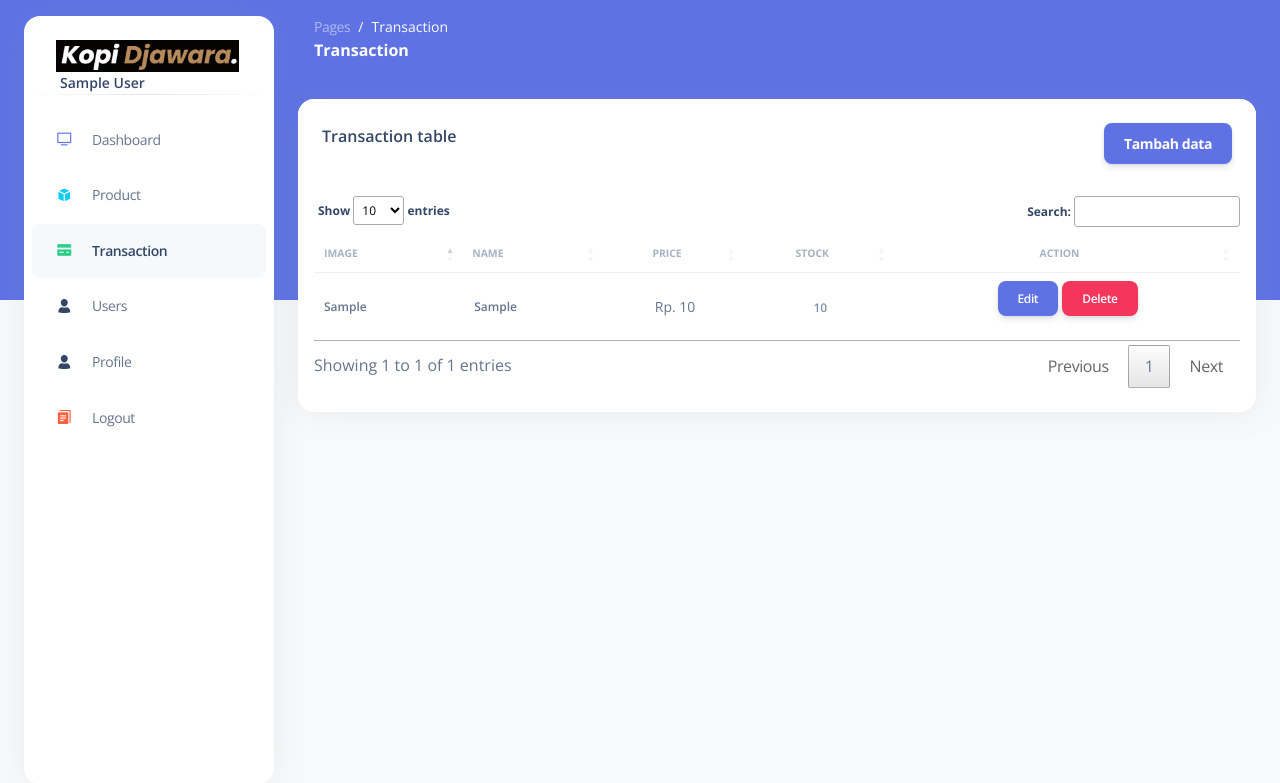
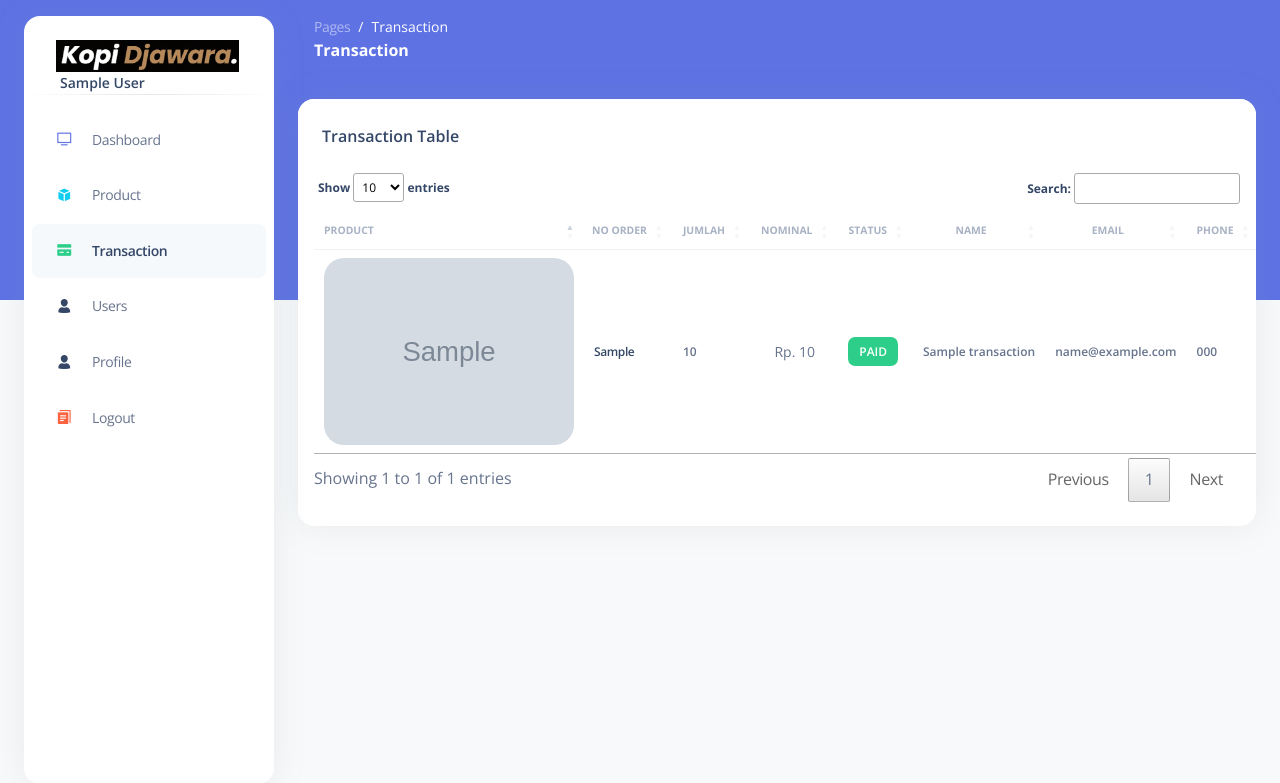
Before and after one commit to rohidtzz/Kedai-Kopi-Djawara, a CodeIgniter app: page /kedai-kopi-djawara/index.php/admin/transaction in a window 1280 px wide. Shown: the top 783 px of the page. Run offline with CodeIgniter, Linux system fonts and the light colour scheme; the visitor is signed in with stand-in values (Sample User, id 1); tables that the repository leaves empty or names only in its code hold one stand-in row (values such as "Sample post"); grey boxes marked "Sample" are stand-in pictures; some libraries are stand-ins or nearby versions.

Commit message:
fixing transaction dan product

```diff
--- a/application/controllers/Admin.php
+++ b/application/controllers/Admin.php
@@ -54,6 +54,111 @@ class Admin extends CI_Controller {
 
 	}
 
+	public function add_product(){
+
+		$name = $this->input->post('name');
+        $price = $this->input->post('price');
+        $stock = $this->input->post('stock');
+        $img = $this->input->post('img');
+
+		// Handle image upload
+		$config['upload_path'] = 'assets/welcome/img/menu/';
+		$config['allowed_types'] = 'jpg|jpeg|png|gif';
+		$config['max_size'] = 2048; // 2MB
+
+		$this->load->library('upload', $config);
+
+		if (!$this->upload->do_upload('img')) {
+			$error = array('error' => $this->upload->display_errors());
+			redirect('/admin/product?status=failed');
+		} else{
+			$image_data = $this->upload->data();
+   			$image_path = 'welcome/img/menu/' . $image_data['file_name'];
+
+
+			// Siapkan data untuk disimpan
+			$product_data = array(
+			   'name' => $name,
+			   'price' => $price,
+			   'stock' => $stock,
+			   'img' => $image_path,
+			);
+
+			// Simpan transaksi ke dalam database
+			$transaction_id = $this->ModelProduct->simpanProduct($product_data);
+
+			if ($transaction_id) {
+			   redirect('/admin/product/?status=success&message=product_berhasil_ditambahkan');
+			} else {
+			   redirect('/admin/product?status=failed$&message=product_gagal_ditambahkan');
+			}
+		}
+
+
+    }
+
+	public function update_product($product_id){
+
+		$name = $this->input->post('name');
+		$price = $this->input->post('price');
+		$stock = $this->input->post('stock');
+		$img = $_FILES['img']['name'];
+
+		// Load the product model
+		$this->load->model('ModelProduct');
+
+		// Prepare data to be updated
+		$product_data = array(
+			'name' => $name,
+			'price' => $price,
+			'stock' => $stock,
+		);
+
+		// Check if an image is uploaded
+		if (!empty($img)) {
+			// Handle image upload
+			$config['upload_path'] = 'assets/welcome/img/menu/';
+			$config['allowed_types'] = 'jpg|jpeg|png|gif';
+			$config['max_size'] = 2048; // 2MB
+
+			$this->load->library('upload', $config);
+
+			if (!$this->upload->do_upload('img')) {
+				$error = array('error' => $this->upload->display_errors());
+				redirect('/admin/product?status=failed');
+			} else {
+				$image_data = $this->upload->data();
+				$image_path = 'welcome/img/menu/' . $image_data['file_name'];
+				$product_data['img'] = $image_path; // Add image path to update data
+			}
+		}
+
+		// Update product in the database
+		$update_status = $this->ModelProduct->updateProduct($product_id, $product_data);
+
+		if ($update_status) {
+			redirect('/admin/product/?status=success&message=product_berhasil_diupdate');
+		} else {
+			redirect('/admin/product?status=failed&message=product_gagal_diupdate');
+		}
+
+
+    }
+
+	public function delete_product($product_id) {
+		// Load the product model
+		$this->load->model('ModelProduct');
+
+		// Delete the product from the database
+		$delete_status = $this->ModelProduct->deleteProduct($product_id);
+
+		if ($delete_status) {
+			redirect('/admin/product/?status=success&message=product_berhasil_dihapus');
+		} else {
+			redirect('/admin/product?status=failed&message=product_gagal_dihapus');
+		}
+	}
+
 	public function transaction()
 	{
 		$data['title']	= 'Transaction';
@@ -67,6 +172,30 @@ class Admin extends CI_Controller {
 		$this->load->view('dashboard/template/footer');
 
 	}
+
+	public function update_transaction($transaction_id){
+
+		$status = $this->input->post('status');
+
+		// Load the transaction model
+		$this->load->model('ModelTransaction');
+
+		// Prepare data to be updated
+		$transaction_data = array(
+			'status' => $status,
+		);
+
+		// Update transaction in the database
+		$update_status = $this->ModelTransaction->updateTransaction_status($transaction_id, $transaction_data);
+
+		if ($update_status) {
+			redirect('/admin/transaction/?status=success&message=transaction_berhasil_diupdate');
+		} else {
+			redirect('/admin/transaction?status=failed&message=transaction_gagal_diupdate');
+		}
+
+
+    }
 
 	public function user()
 	{
--- a/application/models/ModelProduct.php
+++ b/application/models/ModelProduct.php
@@ -6,8 +6,16 @@ class ModelProduct extends CI_Model
     public function getProduct() { return $this->db->get('product'); }
     public function productWhere($where) { return $this->db->get_where('product', $where); }
     public function simpanProduct($data = null) { $this->db->insert('product',$data); }
-    public function updateProduct($where = null, $data = null) { $this->db->update('product', $data, $where); }
-    public function hapusProduct($where = null) { $this->db->delete('product', $where); }
+
+	public function deleteProduct($product_id) {
+        $this->db->where('id', $product_id);
+        return $this->db->delete('product');
+    }
+
+	public function updateProduct($product_id, $data) {
+        $this->db->where('id', $product_id);
+        return $this->db->update('product', $data);
+    }
 
 	public function get_all_products() {
         $this->db->order_by('id', 'DESC');
--- a/application/models/ModelTransaction.php
+++ b/application/models/ModelTransaction.php
@@ -12,6 +12,11 @@ class ModelTransaction extends CI_Model {
         $this->db->order_by('id', 'DESC');
         $query = $this->db->get('transaction');
         return $query->result_array();
+    }
+
+	public function updateTransaction_status($transaction_id, $data) {
+        $this->db->where('id', $transaction_id);
+        return $this->db->update('transaction', $data);
     }
 
 	public function get_all_transaction_and_product() {
--- a/application/views/dashboard/admin/transaction.php
+++ b/application/views/dashboard/admin/transaction.php
@@ -5,12 +5,7 @@
                 <div class="card-header pb-0">
 					<div class="row">
 						<div class="col">
-						<h6><?php echo $title ?> table</h6>
-						</div>
-						<div class="col text-end">
-							<button class="btn btn-primary">
-								Tambah data
-							</button>
+						<h6><?php echo $title ?> Table</h6>
 						</div>
 					</div>
                     <!-- <h6>Product table</h6> -->
@@ -22,45 +17,122 @@
                             <thead>
                                 <tr>
                                     <th class="text-uppercase text-secondary text-xxs font-weight-bolder opacity-7">
-                                        Image</th>
+                                        Product</th>
                                     <th class="text-uppercase text-secondary text-xxs font-weight-bolder opacity-7 ps-2">
-                                        Name</th>
+                                        No order</th>
                                     <th
                                         class="text-center text-uppercase text-secondary text-xxs font-weight-bolder opacity-7">
-                                        Price</th>
-                                    <th
+                                        Jumlah</th>
+									<th
                                         class="text-center text-uppercase text-secondary text-xxs font-weight-bolder opacity-7">
-                                        Stock</th>
+                                        Nominal</th>
+									<th
+                                        class="text-center text-uppercase text-secondary text-xxs font-weight-bolder opacity-7">
+                                        status</th>
+									<th
+                                        class="text-center text-uppercase text-secondary text-xxs font-weight-bolder opacity-7">
+                                        name</th>
+									<th
+                                        class="text-center text-uppercase text-secondary text-xxs font-weight-bolder opacity-7">
+                                        email</th>
+									<th
+                                        class="text-center text-uppercase text-secondary text-xxs font-weight-bolder opacity-7">
+                                        phone</th>
                                     <th class="text-center text-uppercase text-secondary text-xxs font-weight-bolder opacity-7">Action</th>
                                 </tr>
                             </thead>
                             <tbody>
 								<?php foreach($transactions as $transaction): ?>
 									<tr>
-										<td>
-										<p class="text-xs font-weight-bold mb-0"><?php echo $transaction['no_order'] ?></p>
+										<td >
+										<img src="<?php echo base_url('assets/'.$transaction['product']['img']) ?>" style="border-radius:20px" width="250" class=""
+												alt="user1">
 
 										</td>
 										<td>
-											<p class="text-xs font-weight-bold mb-0"><?php echo $transaction['no_order'] ?></p>
+											<a href="<?php echo base_url('payment?trx='.$transaction['no_order']) ?>">
+												<p class="text-xs font-weight-bold mb-0"><?php echo $transaction['no_order'] ?></p>
+											</a>
+										</td>
+										<td>
+											<p class="text-xs font-weight-bold mb-0"><?php echo $transaction['jumlah'] ?></p>
 										</td>
 										<td class="align-middle text-center text-sm">
 											Rp. <?php echo number_format($transaction['totals'],0,',','.') ?>
 										</td>
-										<td class="align-middle text-center">
-											<span class="text-secondary text-xs font-weight-bold"><?php echo $transaction['jumlah'] ?></span>
+										<td>
+											<?php
+
+											if($transaction['status'] == "paid") {
+												echo "<p class='text-xs font-weight-bold mb-0 badge bg-success'>";
+
+											} else {
+												echo "<p class='text-xs font-weight-bold mb-0 badge bg-warning'>";
+											}
+
+											?>
+												<?php echo $transaction['status'] ?>
+											</p>
+										</td>
+										<td>
+											<p class="text-xs font-weight-bold mb-0">
+												<?php echo $transaction['name'] ?>
+											</p>
+										</td>
+										<td>
+											<p class="text-xs font-weight-bold mb-0">
+												<?php echo $transaction['email'] ?>
+											</p>
+										</td>
+										<td>
+											<p class="text-xs font-weight-bold mb-0">
+												<?php echo $transaction['phone'] ?>
+											</p>
 										</td>
 										<td class="align-middle text-center">
-											<button href="javascript:;" class="text-white font-weight-bold text-xs btn btn-primary"
-												data-toggle="tooltip" data-original-title="Edit user">
+											<button type="button" class="btn btn-primary text-white font-weight-bold text-xs " data-bs-toggle="modal" data-bs-target="#exampleModal-<?php echo $transaction['id'] ?>">
 												Edit
 											</button>
-											<a href="javascript:;" class="text-white font-weight-bold text-xs btn btn-danger"
-												data-toggle="tooltip" data-original-title="Edit user">
-												Delete
-											</a>
 										</td>
 									</tr>
+
+									<div class="modal fade" id="exampleModal-<?php echo $transaction['id'] ?>" tabindex="-1" aria-labelledby="exampleModalLabel" aria-hidden="true">
+										<div class="modal-dialog">
+											<div class="modal-content">
+											<div class="modal-header">
+												<h5 class="modal-title" id="exampleModalLabel">Tambah Data</h5>
+												<button type="button" class="btn-close" data-bs-dismiss="modal" aria-label="Close"></button>
+											</div>
+											<div class="modal-body">
+
+												<form action="<?php echo base_url('admin/update_transaction/'.$transaction['id']) ?>" method="post" enctype="multipart/form-data">
+
+													<div class="mb-3 form-group">
+														<label for="status">status:</label>
+														<select name="status" id="status" class="form-control">
+															<?php if($transaction['status'] == "paid") { ?>
+																<option value="paid" selected>Paid</option>
+																<option value="waiting">waiting</option>
+															<?php } else { ?>
+																<option value="waiting" selected>waiting</option>
+																<option value="paid">Paid</option>
+															<?php }	?>
+															<option value=""></option>
+														</select>
+
+													</div>
+
+
+
+											</div>
+											<div class="modal-footer">
+												<button type="button" class="btn btn-secondary" data-bs-dismiss="modal" >Close</button>
+												<button type="submit" class="btn btn-primary">Save changes</button>
+											</div>
+											</form>
+											</div>
+										</div>
+									</div>
 
 								<?php endforeach; ?>
 
```
Also changed, not shown: application/views/dashboard/admin/product.php (+120 -7 lines), assets/welcome/img/menu/Screenshot_2024-06-20_165600.png (added), assets/welcome/img/menu/logo-kedai.png (added).
